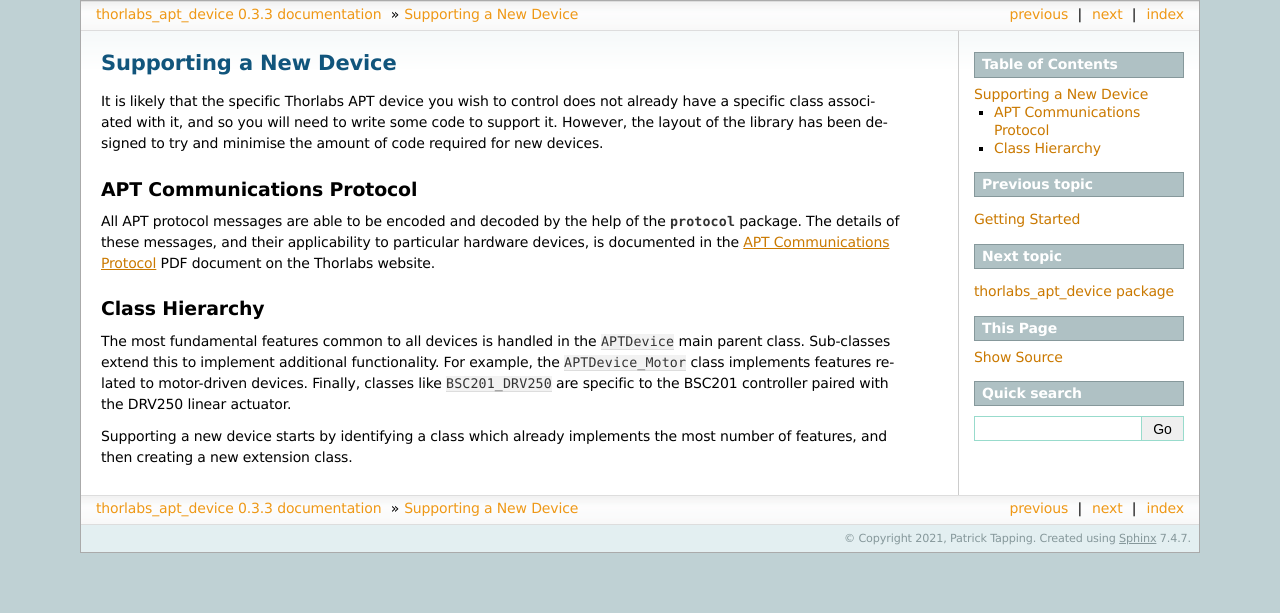
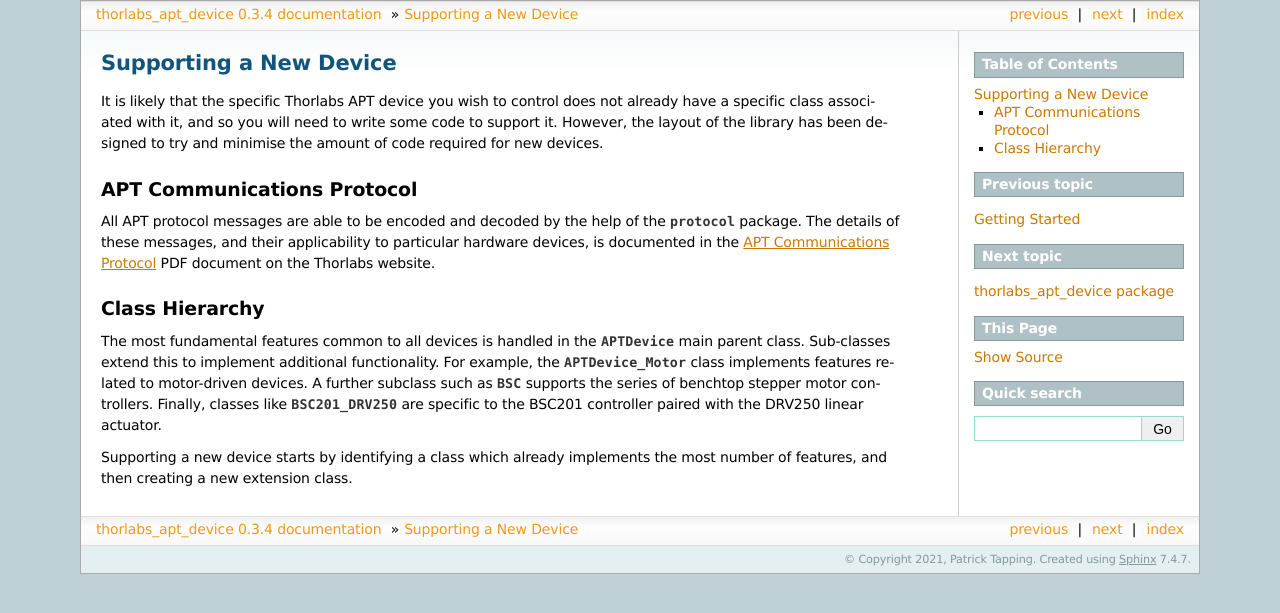
Before and after one commit to POSICS-II/thorlabs-apt-device, a Sphinx documentation site: the page built from doc/source/newdevices.rst, in a window 1280 px wide. Shown: the top 613 px of the page. Built offline with Sphinx 7.4.7, drawn with Linux system fonts in a browser that asks for light colours.

Commit message:
Documentation tweaks, bump version to 0.3.4

```diff
--- a/doc/source/conf.py
+++ b/doc/source/conf.py
@@ -22,7 +22,7 @@
 author = 'Patrick Tapping'
 
 # The full version, including alpha/beta/rc tags
-release = '0.3.3'
+release = '0.3.4'
 
 master_doc = 'index'
 
--- a/doc/source/newdevices.rst
+++ b/doc/source/newdevices.rst
@@ -18,12 +18,14 @@
 Class Hierarchy
 ---------------
 
-The most fundamental features common to all devices is handled in the ``APTDevice`` main parent
-class.
-Sub-classes extend this to implement additional functionality.
-For example, the ``APTDevice_Motor`` class implements features related to motor-driven devices.
-Finally, classes like ``BSC201_DRV250`` are specific to the BSC201 controller paired with the
-DRV250 linear actuator.
+The most fundamental features common to all devices is handled in the
+:data:`~thorlabs_apt_device.devices.aptdevice.APTDevice` main parent class. Sub-classes extend this
+to implement additional functionality. For example, the
+:data:`~thorlabs_apt_device.devices.aptdevice_motor.APTDevice_Motor` class implements features
+related to motor-driven devices. A further subclass such as
+:data:`~thorlabs_apt_device.devices.bsc.BSC` supports the series of benchtop stepper motor
+controllers. Finally, classes like :data:`~thorlabs_apt_device.devices.bsc.BSC201_DRV250` are
+specific to the BSC201 controller paired with the DRV250 linear actuator.
 
 Supporting a new device starts by identifying a class which already implements the most number of
 features, and then creating a new extension class.
--- a/setup.py
+++ b/setup.py
@@ -14,7 +14,7 @@
 
 setuptools.setup(
     name="thorlabs_apt_device",
-    version="0.3.3",
+    version="0.3.4",
     author="Patrick Tapping",
     author_email="mail@patricktapping.com",
     description="Interface to ThorLabs devices which communicate using the APT protocol.",
--- a/thorlabs_apt_device/__init__.py
+++ b/thorlabs_apt_device/__init__.py
@@ -21,7 +21,7 @@
 using the full ``from thorlabs_apt_device.devices.aptdevice import APTDevice`` or similar).
 """
 
-__version__ = "0.3.3"
+__version__ = "0.3.4"
 
 from .devices import *
 from .enums import *
```
Also changed, not shown: 1 other file.
